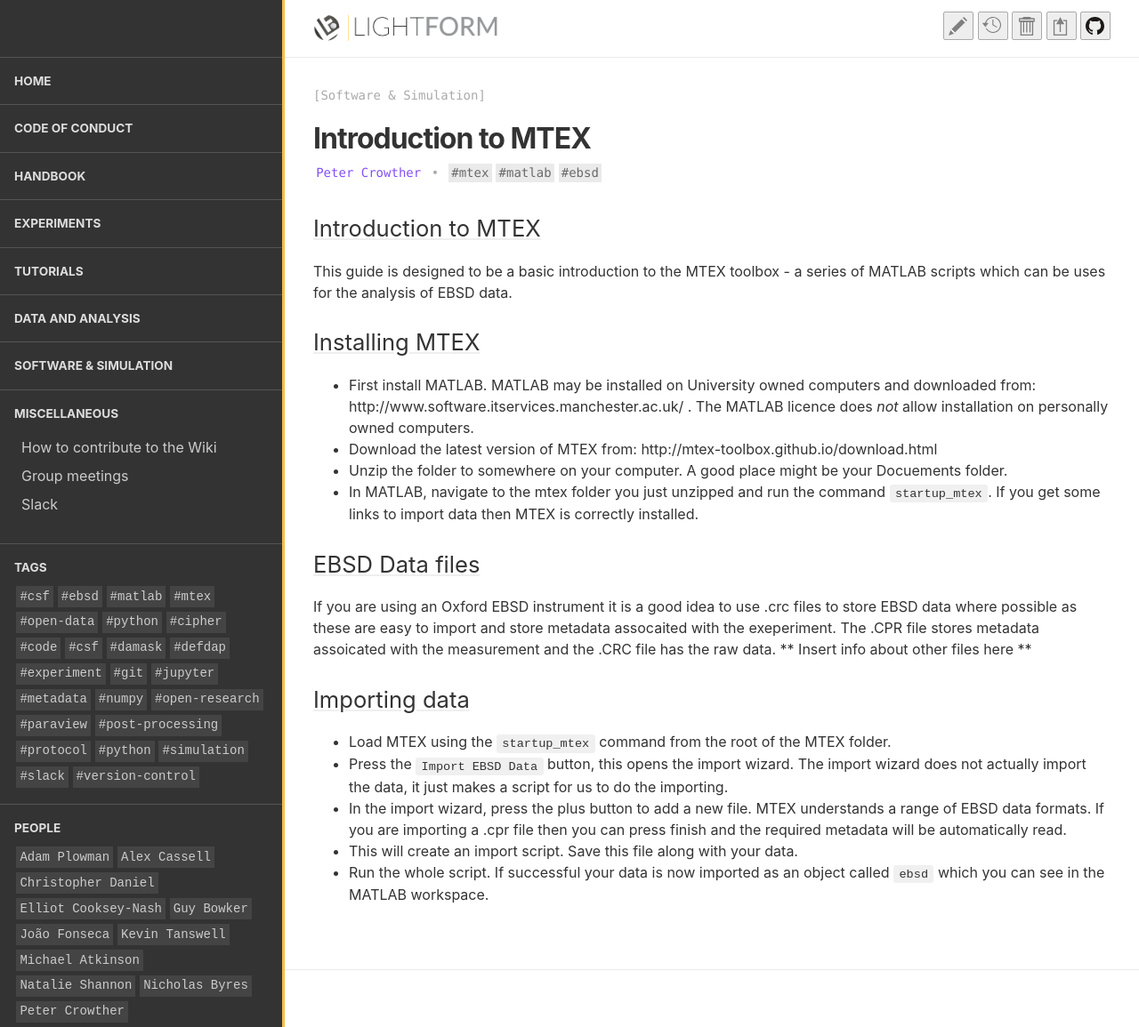
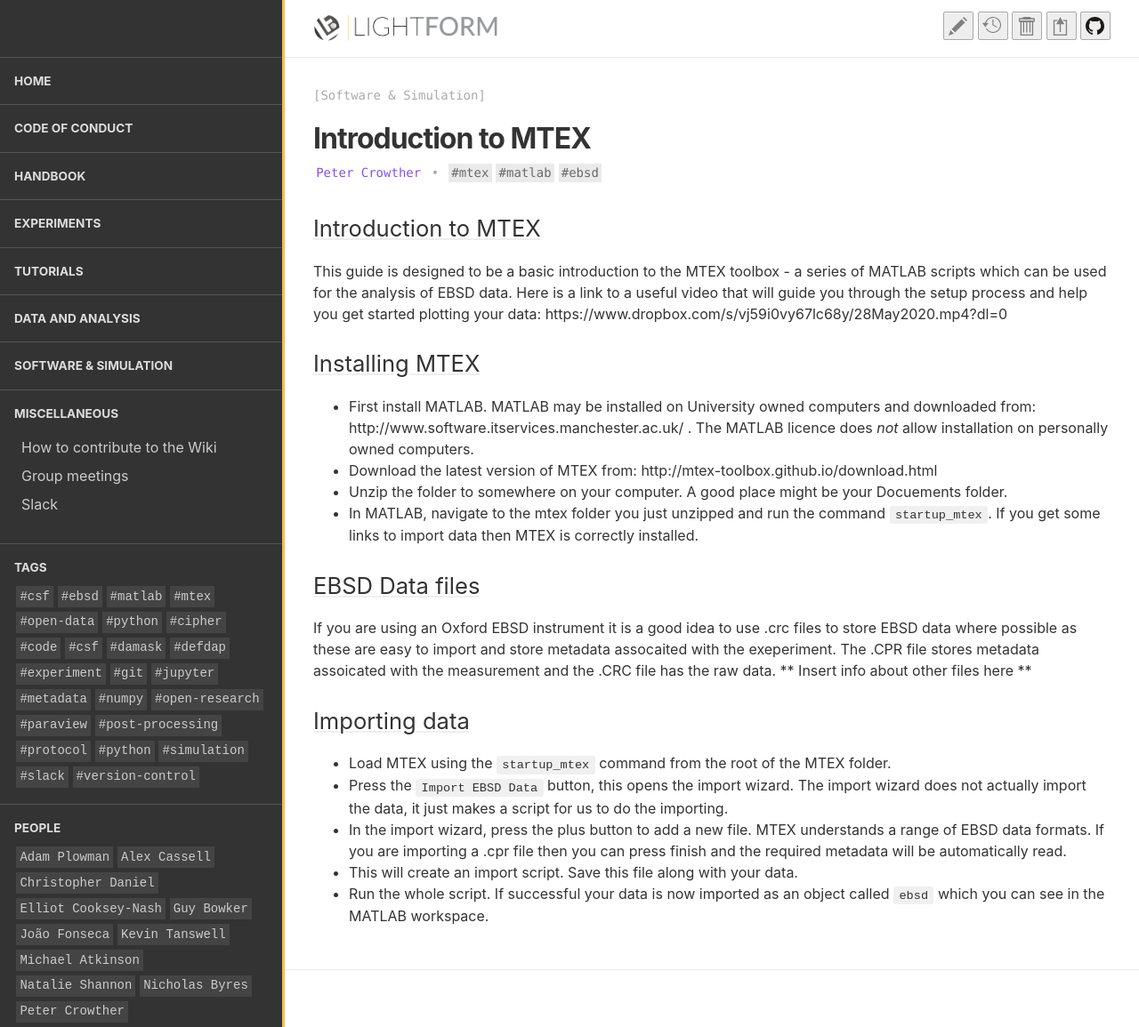
Before and after one commit to LightForm-group/wiki, a Jekyll site: the page built from collections/_software_and_simulation/mtex_intro.md, in a window 1280 px wide and 1155 px high. Shown: the whole window at 89% size. Built offline with Jekyll 4.4.1, drawn with Linux system fonts in a browser that asks for light colours; nearby versions of some CDN libraries.

Commit message:
Update mtex_intro.md

```diff
--- a/collections/_software_and_simulation/mtex_intro.md
+++ b/collections/_software_and_simulation/mtex_intro.md
@@ -11,7 +11,7 @@
 
 # Introduction to MTEX
 
-This guide is designed to be a basic introduction to the MTEX toolbox - a series of MATLAB scripts which can be uses for the analysis of EBSD data.
+This guide is designed to be a basic introduction to the MTEX toolbox - a series of MATLAB scripts which can be used for the analysis of EBSD data. Here is a link to a useful video that will guide you through the setup process and help you get started plotting your data: https://www.dropbox.com/s/vj59i0vy67lc68y/28May2020.mp4?dl=0
 
 ## Installing MTEX
 
```
